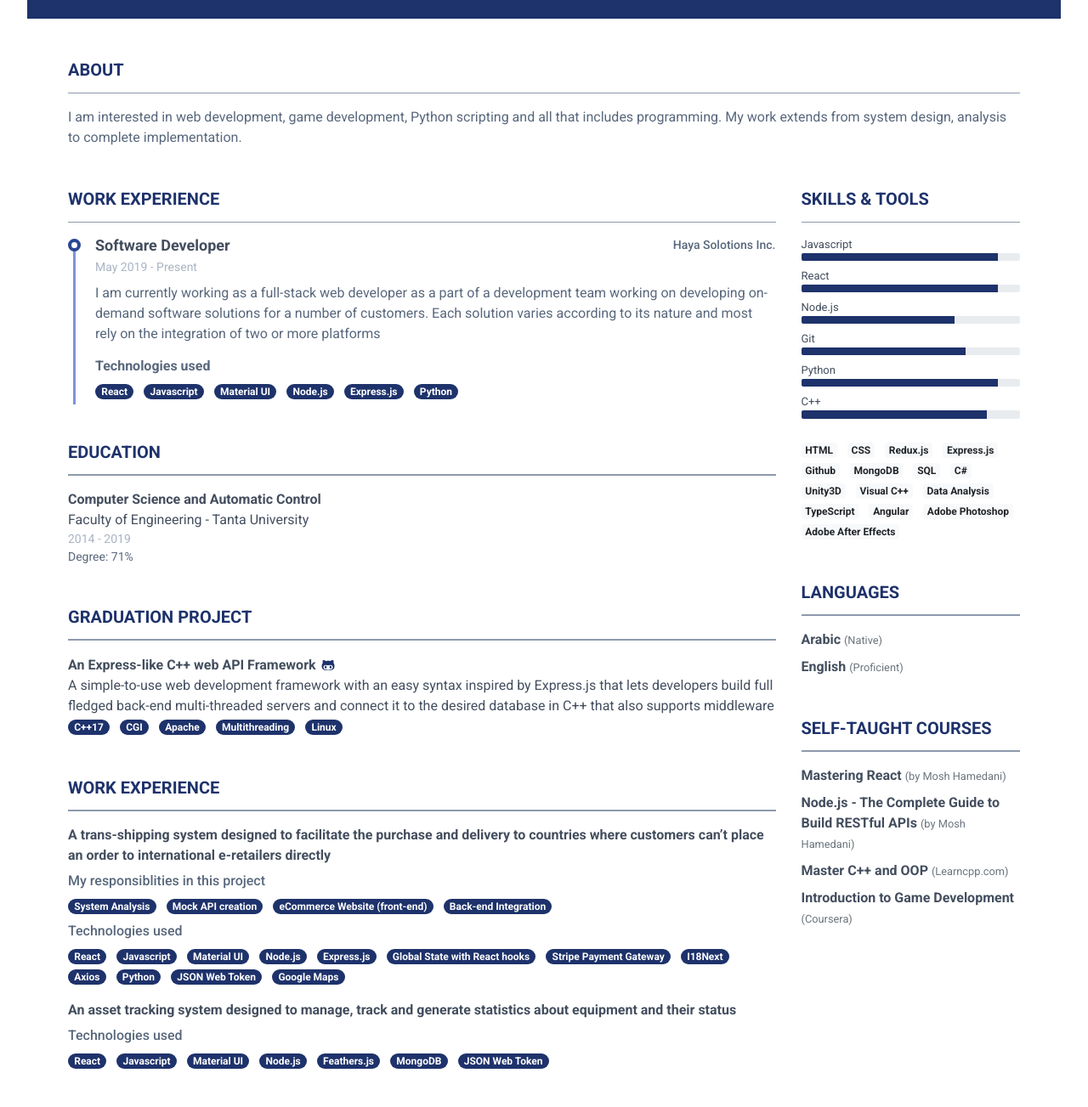
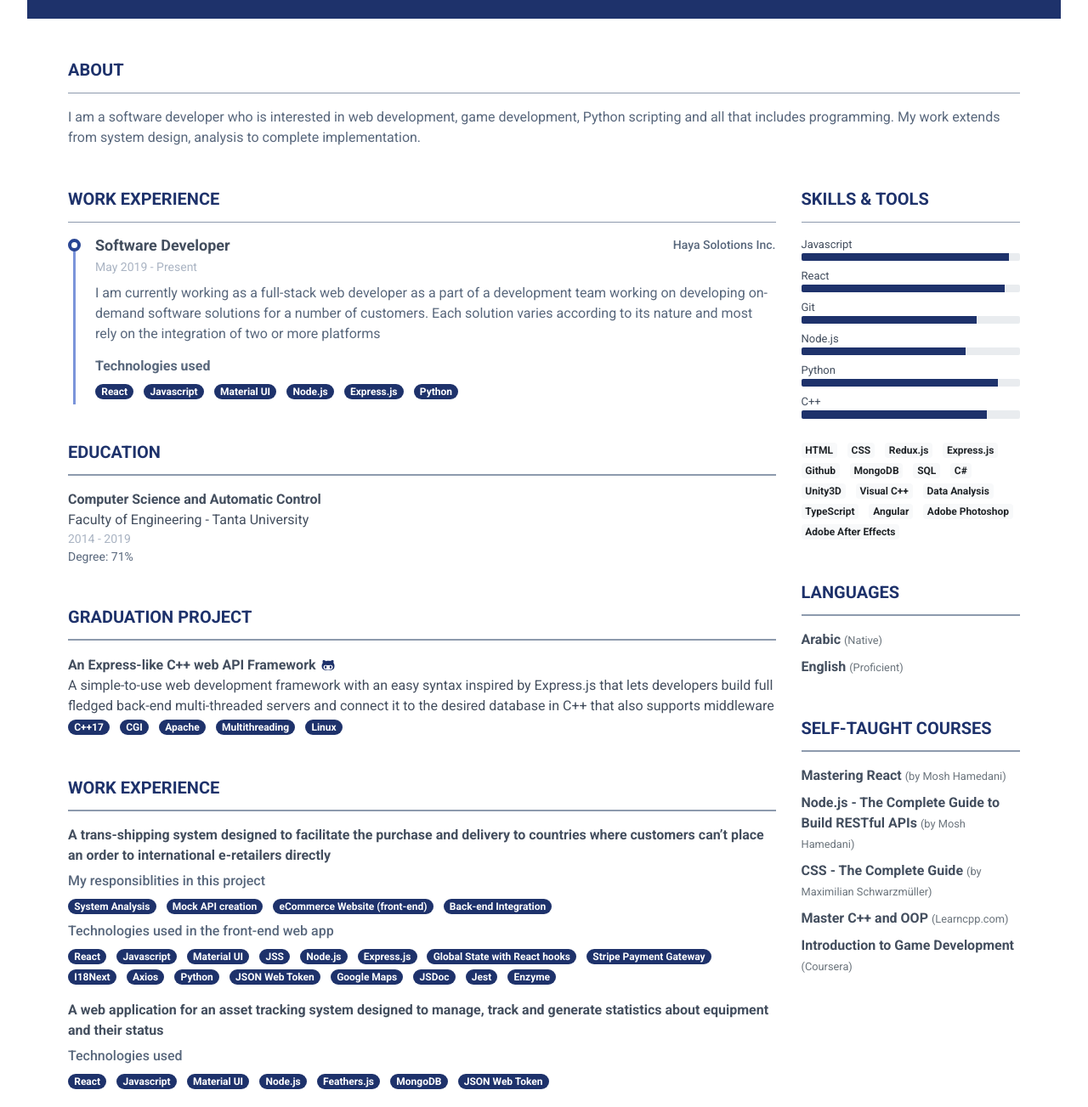
Before and after one commit to sm3rta/my-resume, a plain HTML site: page index.html in a window 1280 px wide. Shown: the part 230-1533 px from the top of the page at 85% size. Drawn offline with Linux system fonts and the light colour scheme.

Commit message:
updated CV to stay up to date with current experience

```diff
--- a/index.html
+++ b/index.html
@@ -108,9 +108,10 @@
           </h2>
           <div class="resume-section-content">
             <p class="mb-0">
-              I am interested in web development, game development, Python
-              scripting and all that includes programming. My work extends from
-              system design, analysis to complete implementation.
+              I am a software developer who is interested in web development,
+              game development, Python scripting and all that includes
+              programming. My work extends from system design, analysis to
+              complete implementation.
             </p>
           </div>
         </section>
@@ -314,7 +315,7 @@
                       </li>
                     </ul>
                     <h4 class="resume-timeline-item-desc-heading">
-                      Technologies used
+                      Technologies used in the front-end web app
                     </h4>
                     <ul class="list-inline">
                       <li class="list-inline-item">
@@ -331,6 +332,9 @@
                         <span class="badge badge-primary badge-pill"
                           >Material UI</span
                         >
+                      </li>
+                      <li class="list-inline-item">
+                        <span class="badge badge-primary badge-pill">JSS</span>
                       </li>
                       <li class="list-inline-item">
                         <span class="badge badge-primary badge-pill"
@@ -377,6 +381,19 @@
                           >Google Maps</span
                         >
                       </li>
+                      <li class="list-inline-item">
+                        <span class="badge badge-primary badge-pill"
+                          >JSDoc</span
+                        >
+                      </li>
+                      <li class="list-inline-item">
+                        <span class="badge badge-primary badge-pill">Jest</span>
+                      </li>
+                      <li class="list-inline-item">
+                        <span class="badge badge-primary badge-pill"
+                          >Enzyme</span
+                        >
+                      </li>
                     </ul>
                   </div>
                 </li>
@@ -385,8 +402,9 @@
                     <ul class="list-unstyled">
                       <li class="mb-2">
                         <div class="resume-degree font-weight-bold mb-2">
-                          An asset tracking system designed to manage, track and
-                          generate statistics about equipment and their status
+                          A web application for an asset tracking system
+                          designed to manage, track and generate statistics
+                          about equipment and their status
                         </div>
                       </li>
                     </ul>
@@ -554,7 +572,7 @@
                         <div
                           class="progress-bar theme-progress-bar-dark"
                           role="progressbar"
-                          style="width: 90%"
+                          style="width: 95%"
                           aria-valuenow="25"
                           aria-valuemin="0"
                           aria-valuemax="100"
@@ -567,20 +585,7 @@
                         <div
                           class="progress-bar theme-progress-bar-dark"
                           role="progressbar"
-                          style="width: 90%"
-                          aria-valuenow="25"
-                          aria-valuemin="0"
-                          aria-valuemax="100"
-                        ></div>
-                      </div>
-                    </li>
-                    <li class="mb-2">
-                      <div class="resume-skill-name">Node.js</div>
-                      <div class="progress resume-progress">
-                        <div
-                          class="progress-bar theme-progress-bar-dark"
-                          role="progressbar"
-                          style="width: 70%"
+                          style="width: 93%"
                           aria-valuenow="25"
                           aria-valuemin="0"
                           aria-valuemax="100"
@@ -594,6 +599,20 @@
                         <div
                           class="progress-bar theme-progress-bar-dark"
                           role="progressbar"
+                          style="width: 80%"
+                          aria-valuenow="25"
+                          aria-valuemin="0"
+                          aria-valuemax="100"
+                        ></div>
+                      </div>
+                    </li>
+
+                    <li class="mb-2">
+                      <div class="resume-skill-name">Node.js</div>
+                      <div class="progress resume-progress">
+                        <div
+                          class="progress-bar theme-progress-bar-dark"
+                          role="progressbar"
                           style="width: 75%"
                           aria-valuenow="25"
                           aria-valuemin="0"
@@ -601,6 +620,7 @@
                         ></div>
                       </div>
                     </li>
+
                     <li class="mb-2">
                       <div class="resume-skill-name">Python</div>
                       <div class="progress resume-progress">
@@ -740,6 +760,14 @@
                   </li>
                   <li class="mb-2">
                     <span class="resume-lang-name font-weight-bold">
+                      CSS - The Complete Guide
+                    </span>
+                    <small class="text-muted font-weight-normal"
+                      >(by Maximilian Schwarzmüller)</small
+                    >
+                  </li>
+                  <li class="mb-2">
+                    <span class="resume-lang-name font-weight-bold">
                       Master C++ and OOP
                     </span>
                     <small class="text-muted font-weight-normal"
```
